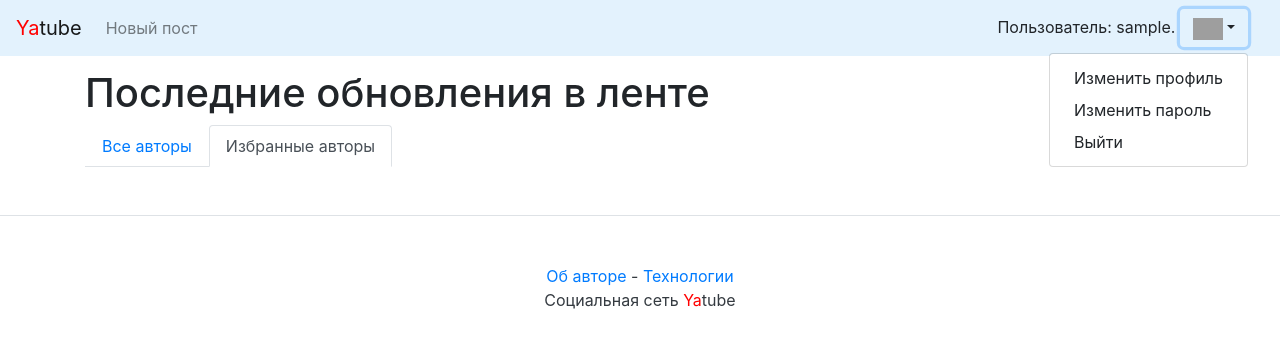
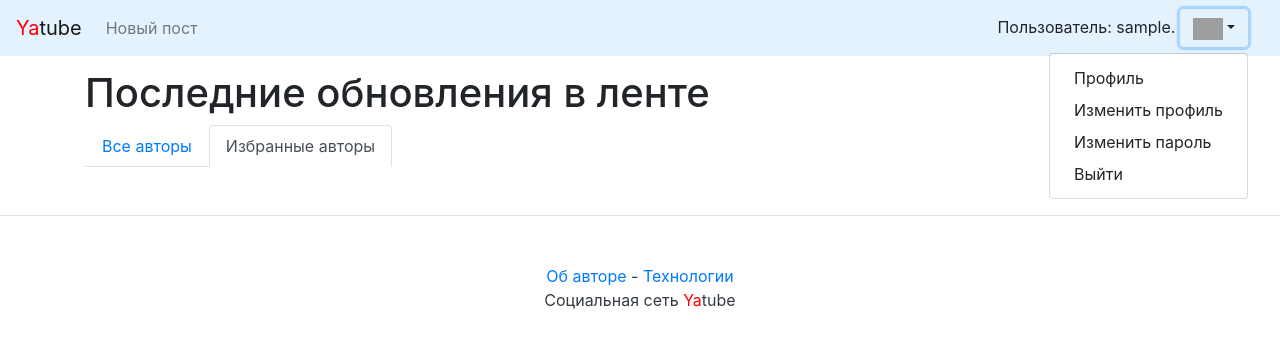
Before and after one commit to LionHeart-coder/article-web, a Django app: page /follow/ in a window 1280 px wide, after a click that opens the changed part. Shown: the top 356 px of the page. Run offline with Django 3.2, Linux system fonts and the light colour scheme; the visitor is signed in with stand-in values (Sample User, id 1); data comes from the database, SQL or seed files in the repository; data that the repository does not hold is empty; some libraries are stand-ins or nearby versions; grey boxes are pictures that could not be loaded.

Commit message:
add link for user profile

```diff
--- a/templates/includes/nav.html
+++ b/templates/includes/nav.html
@@ -16,6 +16,7 @@
       <div class="dropdown d-inline">
         <button class="btn dropdown-toggle" type="button" data-toggle="dropdown"><img src="{% static 'images/settings.png' %}" alt="settings" style="width: 30px"></button>
         <div class="dropdown-menu" style="top: 35px; right: 0; left: auto;">
+          <a class="dropdown-item" href="{% url 'profile' request.user.username %}">Профиль</a>
           <a class="dropdown-item" href="{% url 'update-profile' %}">Изменить профиль</a>
           <a class="dropdown-item" href="{% url 'password_change' %}">Изменить пароль</a>
           <a class="dropdown-item" href="{% url 'logout' %}">Выйти</a>
```
